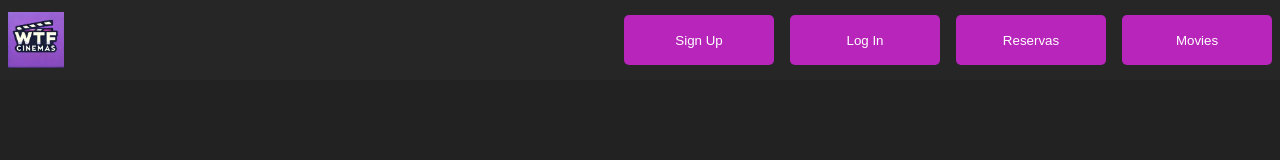
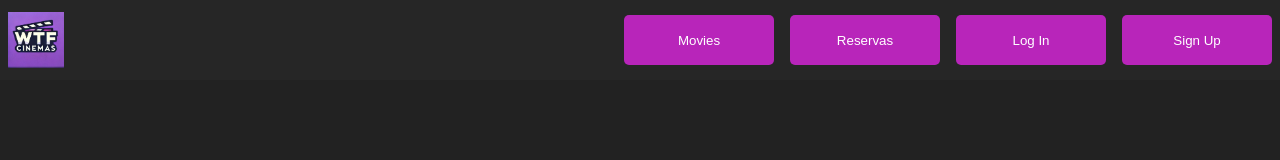
Before and after one commit to igborre/Proyecto-TIC-1-Frontend, a React (Create React App) app: page / in a window 1280 px wide. Shown: the top 160 px of the page. Built offline with nearby package versions, Linux system fonts and the light colour scheme.

Commit message:
change header order

```diff
--- a/src/Components/LoggedOutHeader.js
+++ b/src/Components/LoggedOutHeader.js
@@ -9,17 +9,17 @@ const LoggedOutHeader = () => (
       <img src={logo} className="App-logo" alt="logo" />
     </Link>
     <div className="App-buttons">
-      <Link to="/SignUp" className="link-style">
-        <Button>Sign Up</Button>
+      <Link to="/Movies" className="link-style">
+        <Button>Movies</Button>
+      </Link>
+      <Link to="/Reserva" className="link-style">
+        <Button>Reservas</Button>
       </Link>
       <Link to="/LogIn" className="link-style">
         <Button>Log In</Button>
       </Link>
-      <Link to="/Reserva" className="link-style">
-        <Button>Reservas</Button>
-      </Link>
-      <Link to="/Movies" className="link-style">
-        <Button>Movies</Button>
+      <Link to="/SignUp" className="link-style">
+        <Button>Sign Up</Button>
       </Link>
     </div>
   </>
```
